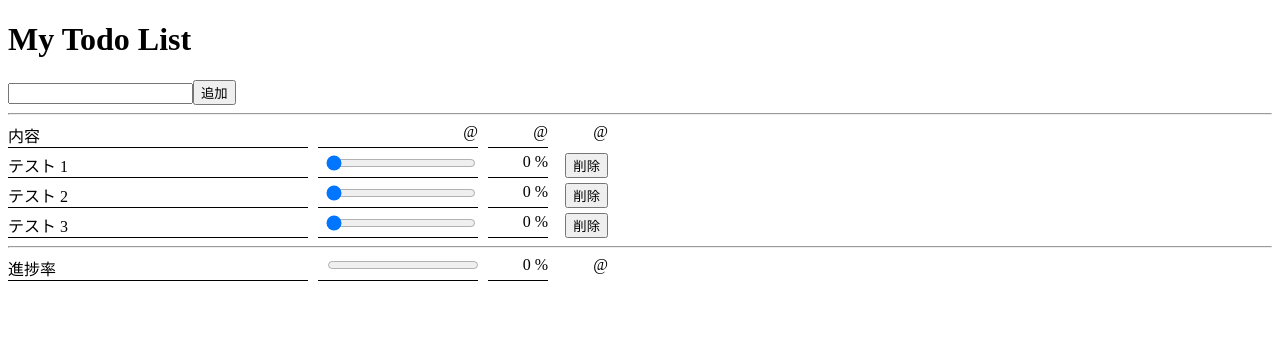
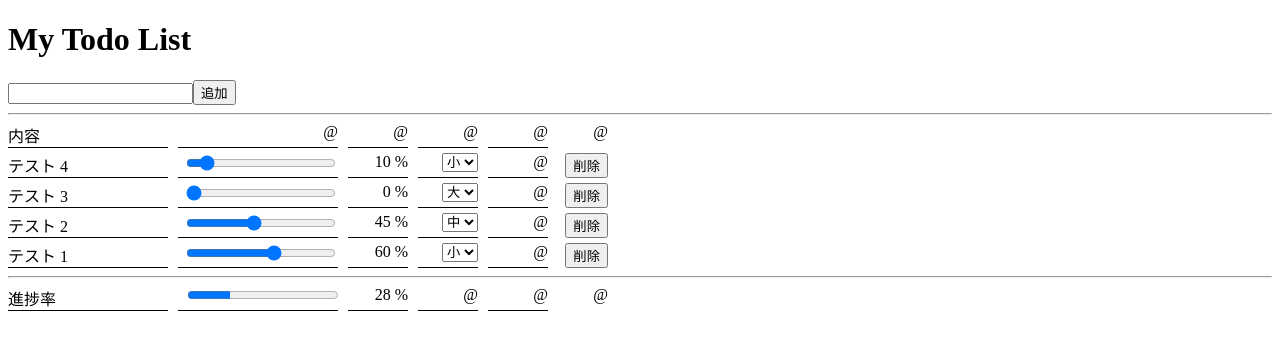
Before and after one commit to naoki-funawatari/my-todo-list, a Vue app: page / in a window 1280 px wide. Shown: the top 350 px of the page. Built offline with nearby package versions, Linux system fonts and the light colour scheme.

Commit message:
feat: 重み付けセレクトを追加。

```diff
--- a/src/App.vue
+++ b/src/App.vue
@@ -1,17 +1,20 @@
 <script setup lang="ts">
 import { ref, computed } from "vue"
+import WeightSelector from "./components/WeightSelector.vue"
 
 interface todo {
   id: number;
   text: string;
   progress: number;
+  weight: number | undefined
 }
 
 const input = ref<string>("")
 const list = ref<todo[]>([
-  { id: 1, text: "テスト 1", progress: 0 },
-  { id: 2, text: "テスト 2", progress: 0 },
-  { id: 3, text: "テスト 3", progress: 0 }
+  { id: 3, text: "テスト 4", progress: 10, weight: undefined },
+  { id: 3, text: "テスト 3", progress: 0, weight: 5 },
+  { id: 2, text: "テスト 2", progress: 45, weight: 3 },
+  { id: 1, text: "テスト 1", progress: 60, weight: 1 },
 ])
 
 const overallProgress = computed(() => {
@@ -26,7 +29,7 @@ const addList = () => {
     return
   }
   const id = Math.max(...list.value.map(o => o.id)) + 1
-  const item = { id, text: input.value, progress: 0 }
+  const item = { id, text: input.value, progress: 0, weight: undefined }
   list.value = [item, ...list.value]
   input.value = ""
 }
@@ -46,6 +49,8 @@ const deleteItem = (id: number) => {
     <div class="text">内容</div>
     <div class="progress-bar">@</div>
     <div class="progress">@</div>
+    <div class="weight">@</div>
+    <div class="proration">@</div>
     <div class="delete">@</div>
   </div>
   <div v-for="item in list" class="item">
@@ -56,6 +61,10 @@ const deleteItem = (id: number) => {
     <div class="progress">
       <span>{{item.progress}} %</span>
     </div>
+    <div class="weight">
+      <WeightSelector v-model="item.weight" />
+    </div>
+    <div class="proration">@</div>
     <div class="delete" @click="deleteItem(item.id)"><button>削除</button></div>
   </div>
   <hr>
@@ -65,6 +74,8 @@ const deleteItem = (id: number) => {
       <progress max="100" :value="overallProgress"></progress>
     </div>
     <div class="progress">{{overallProgress}} %</div>
+    <div class="weight">@</div>
+    <div class="proration">@</div>
     <div class="delete">@</div>
   </div>
 </template>
@@ -94,6 +105,24 @@ const deleteItem = (id: number) => {
     border-bottom: 1px solid black
   }
 
+  .progress {
+    width: 60px;
+    text-align: right;
+    border-bottom: 1px solid black
+  }
+
+  .weight {
+    width: 60px;
+    text-align: right;
+    border-bottom: 1px solid black
+  }
+
+  .proration {
+    width: 60px;
+    text-align: right;
+    border-bottom: 1px solid black
+  }
+
   .delete {
     width: 50px;
     text-align: right;
--- /dev/null
+++ b/src/components/WeightSelector.vue
@@ -0,0 +1,37 @@
+<script setup lang="ts">
+import { ref } from "vue"
+
+defineProps({
+  modelValue: {
+    type: Number,
+    required: false,
+    default: 1
+  }
+})
+
+const emits = defineEmits<{
+  (event: 'update:modelValue', value: Number): void
+}>()
+
+const list = ref([
+  { value: 1, text: "小" },
+  { value: 3, text: "中" },
+  { value: 5, text: "大" },
+])
+
+const onChange = (event: Event) => {
+  const target = event.target as HTMLSelectElement
+  const value = Number(target.value)
+  emits("update:modelValue", value)
+}
+</script>
+
+<template>
+  <select :value="modelValue" @change="onChange">
+    <option v-for="(item, key) in list" :value="item.value" :key="key">{{item.text}}</option>
+  </select>
+</template>
+
+<style lang="scss" scoped>
+
+</style>
```
